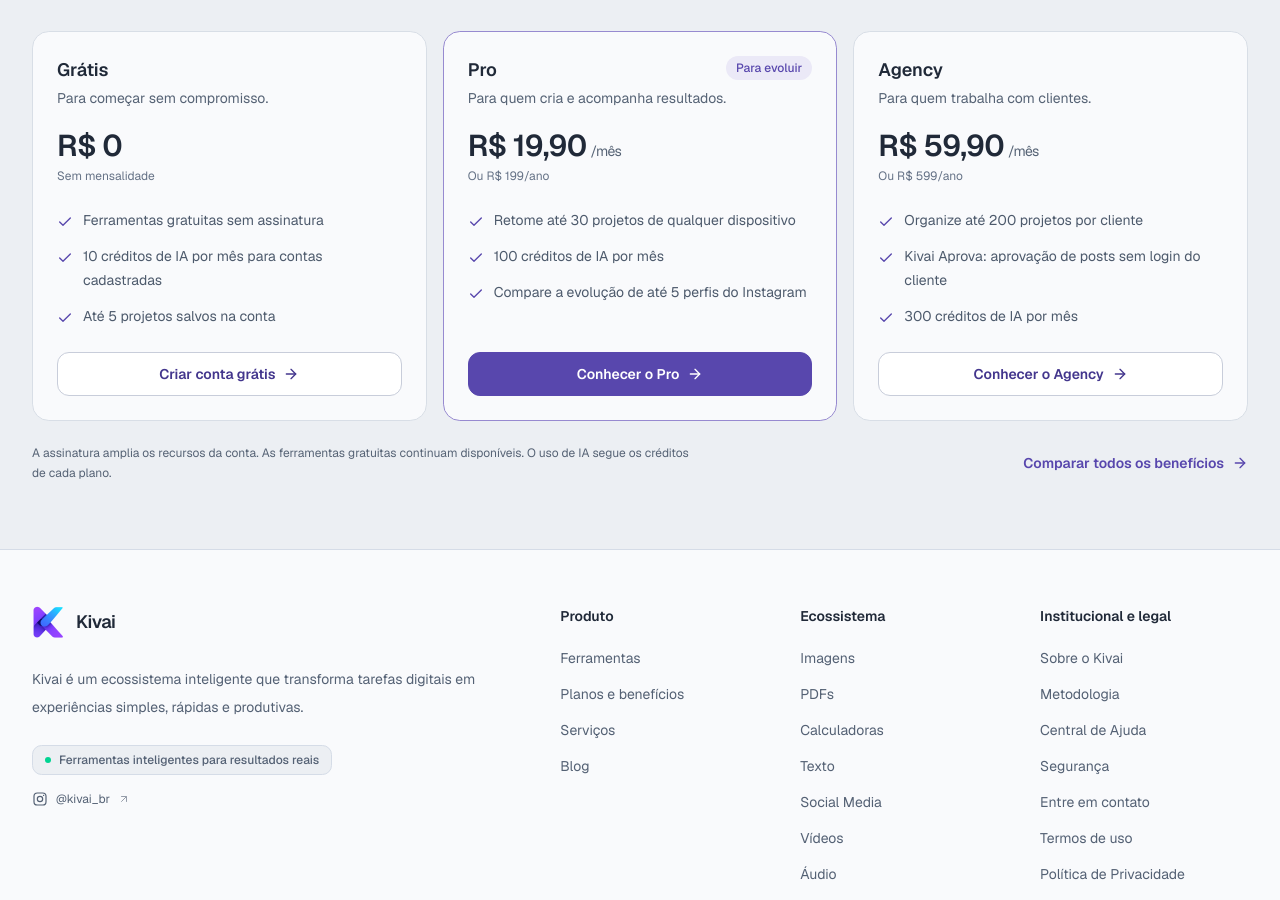
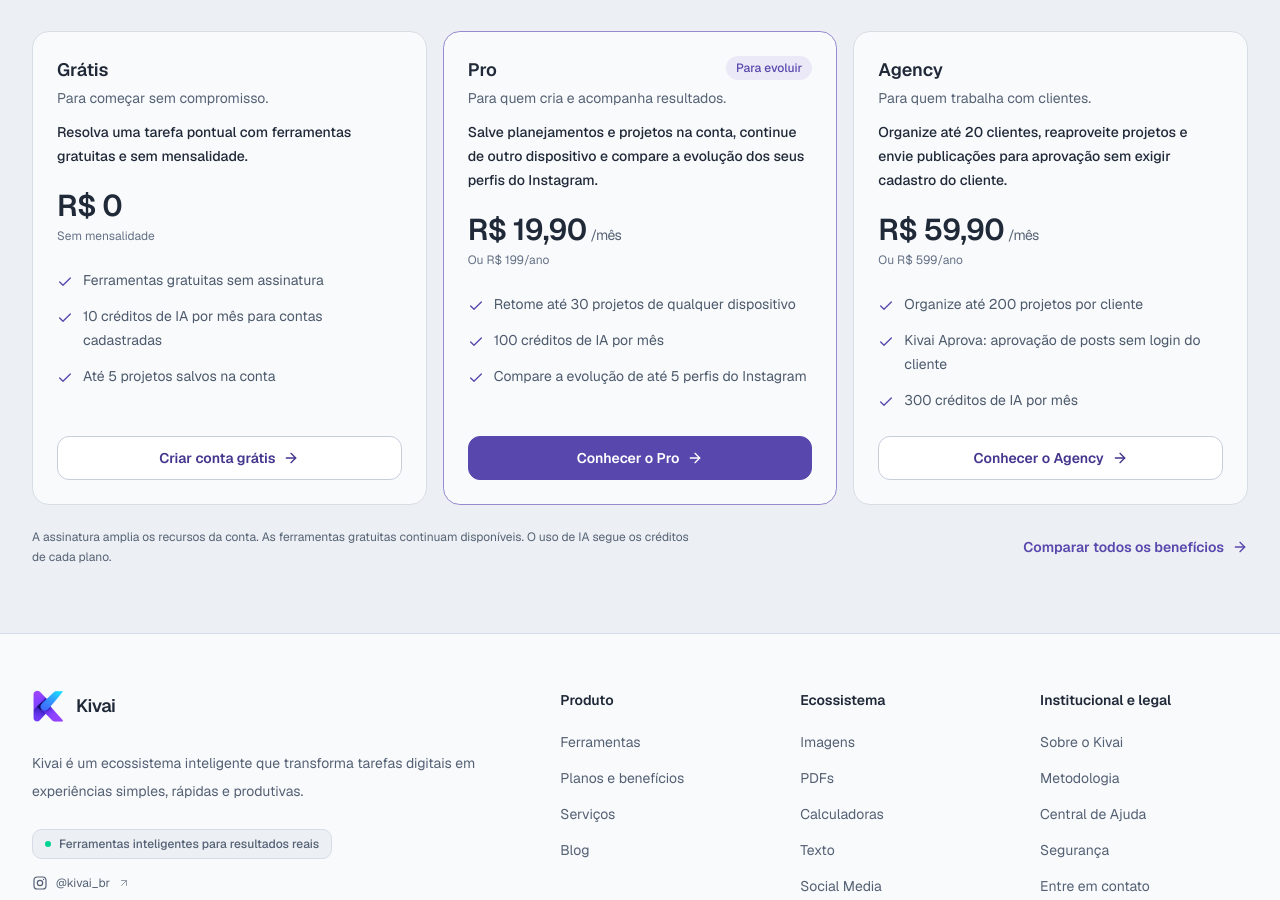
Before and after one commit to vissali-ai/kivai, a Next.js app: page / in a window 1280 px wide. Shown: the part 1929-2829 px from the top of the page. Built offline with nearby package versions, Linux system fonts and the light colour scheme; no server answers.

Commit message:
feat: destacar resultado pratico de cada plano na home

```diff
--- a/components/marketing/home-plans-section.tsx
+++ b/components/marketing/home-plans-section.tsx
@@ -37,6 +37,7 @@ export async function HomePlansSection() {
                 {card.code === "pro" ? <span className="rounded-full bg-[#EBE9F7] px-2.5 py-1 text-xs font-medium text-[#5847AD]">Para evoluir</span> : null}
               </div>
               <p className="mt-1 text-sm text-[#566375]">{card.caption}</p>
+              <p className="mt-3 text-sm font-medium leading-6 text-[#202938]">{String(field(`plans-${card.code}-outcome`) ?? "").trim()}</p>
               <p className="mt-5 text-3xl font-semibold tracking-tight text-[#202938]">{price.monthly}{card.code !== "free" ? <span className="ml-1 text-sm font-normal text-[#566375]">/mês</span> : null}</p>
               {card.code !== "free" ? <p className="mt-1 text-xs text-[#657286]">Ou {price.annual}</p> : <p className="mt-1 text-xs text-[#657286]">Sem mensalidade</p>}
               <ul className="my-6 flex-1 space-y-3" aria-label={`Benefícios do plano ${card.name}`}>
```
